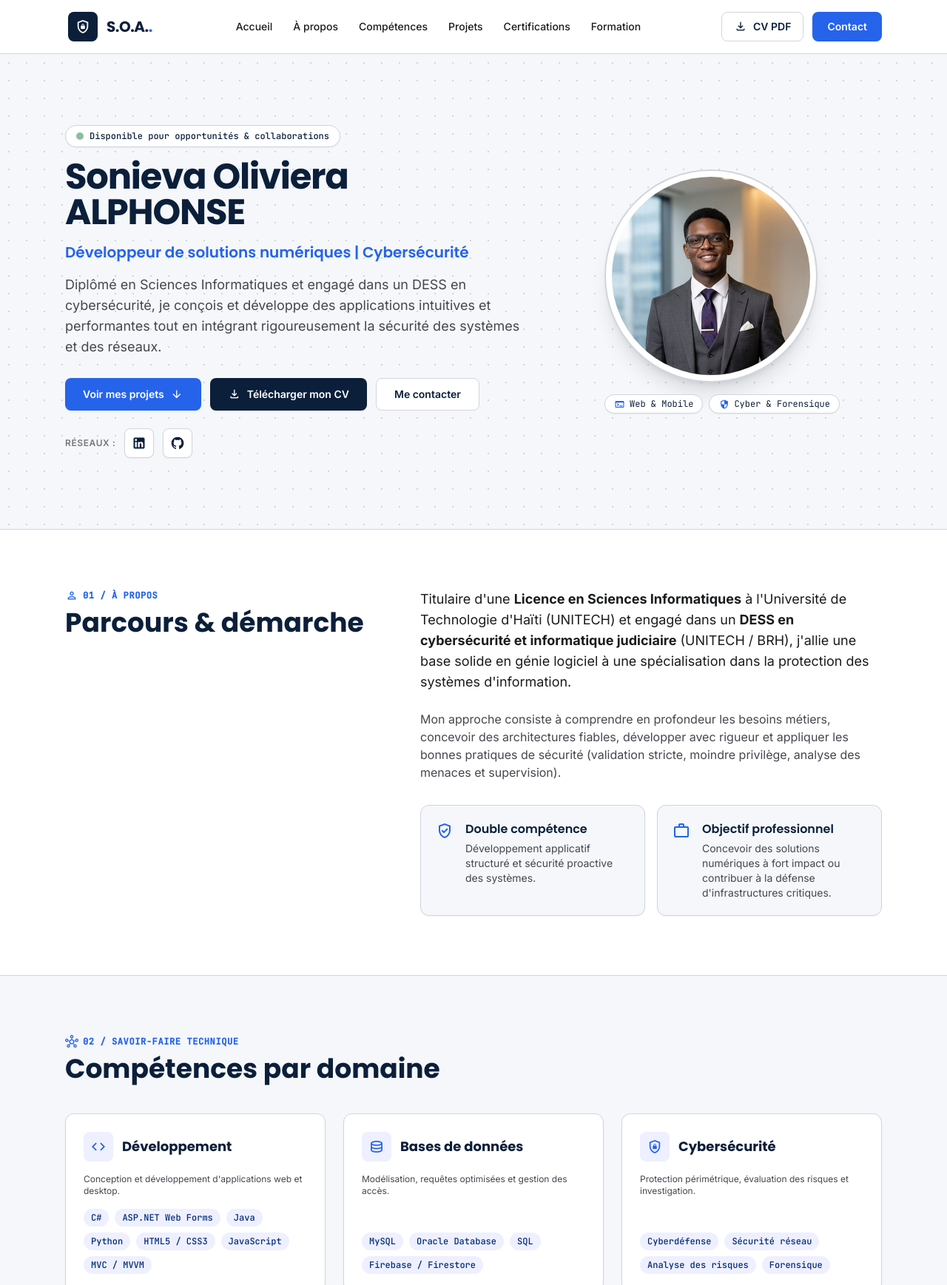
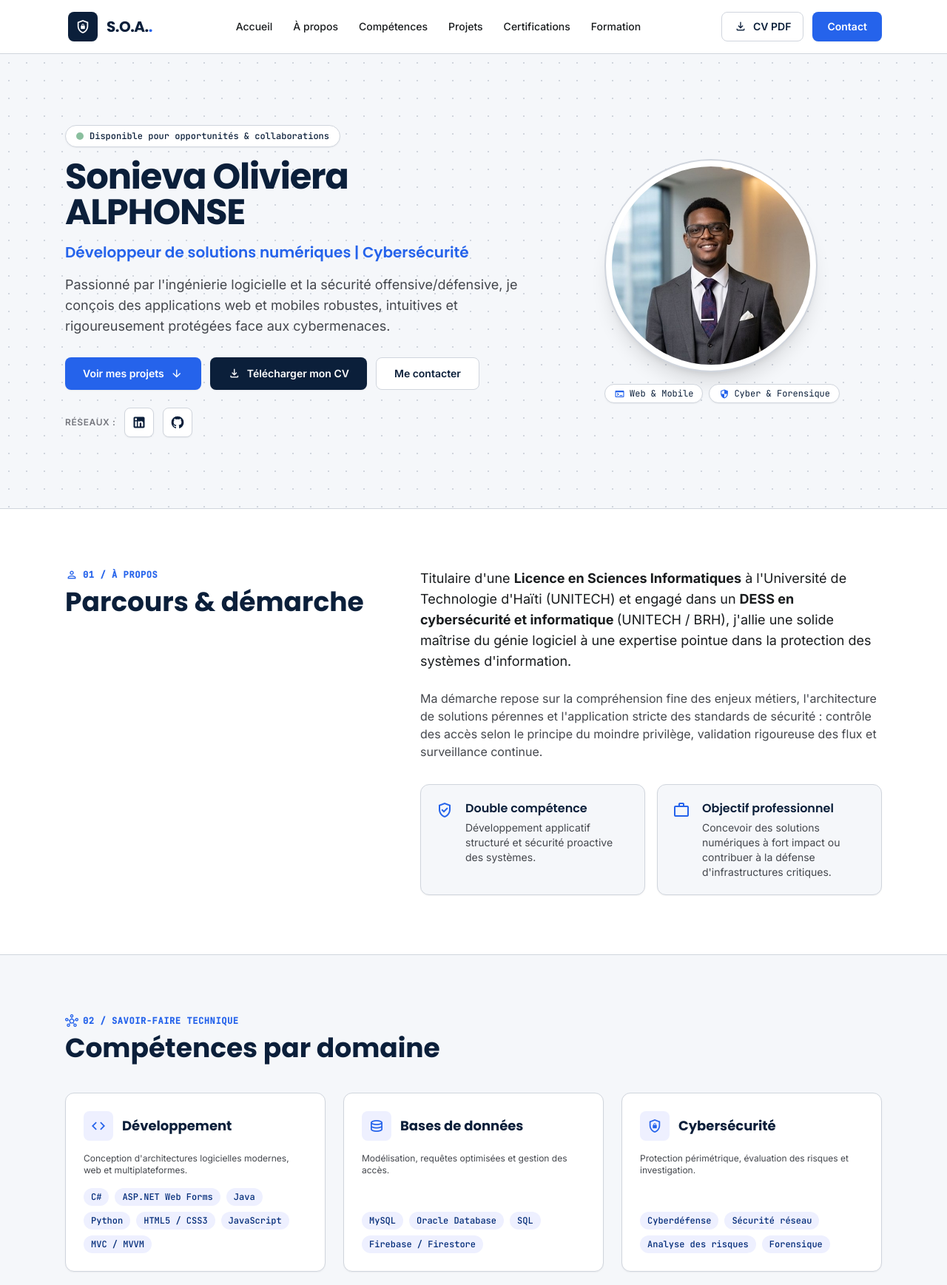
Before and after one commit to Sonieva08/Sonieva08.github.io, a plain HTML site: page index.html in a window 1280 px wide. Shown: the top 1737 px of the page at 74% size. Drawn offline with nearby package versions, Linux system fonts and the light colour scheme.

```diff
--- a/index.html
+++ b/index.html
@@ -192,7 +192,7 @@
             </p>
 
             <p class="font-body text-base sm:text-lg text-light-on-surface-variant max-w-2xl leading-relaxed">
-              Diplômé en Sciences Informatiques et engagé dans un DESS en cybersécurité, je conçois et développe des applications intuitives et performantes tout en intégrant rigoureusement la sécurité des systèmes et des réseaux.
+              Passionné par l'ingénierie logicielle et la sécurité offensive/défensive, je conçois des applications web et mobiles robustes, intuitives et rigoureusement protégées face aux cybermenaces.
             </p>
 
             <!-- 3 Boutons d'action -->
@@ -243,10 +243,10 @@
 
           <div class="lg:col-span-7 flex flex-col gap-6">
             <p class="font-body text-base sm:text-lg text-light-on-surface leading-relaxed">
-              Titulaire d'une <strong>Licence en Sciences Informatiques</strong> à l'Université de Technologie d'Haïti (UNITECH) et engagé dans un <strong>DESS en cybersécurité et informatique judiciaire</strong> (UNITECH / BRH), j'allie une base solide en génie logiciel à une spécialisation dans la protection des systèmes d'information.
+              Titulaire d'une <strong>Licence en Sciences Informatiques</strong> à l'Université de Technologie d'Haïti (UNITECH) et engagé dans un <strong>DESS en cybersécurité et informatique </strong> (UNITECH / BRH), j'allie une solide maîtrise du génie logiciel à une expertise pointue dans la protection des systèmes d'information.
             </p>
             <p class="font-body text-sm sm:text-base text-light-on-surface-variant leading-relaxed">
-              Mon approche consiste à comprendre en profondeur les besoins métiers, concevoir des architectures fiables, développer avec rigueur et appliquer les bonnes pratiques de sécurité (validation stricte, moindre privilège, analyse des menaces et supervision).
+              Ma démarche repose sur la compréhension fine des enjeux métiers, l'architecture de solutions pérennes et l'application stricte des standards de sécurité : contrôle des accès selon le principe du moindre privilège, validation rigoureuse des flux et surveillance continue.
             </p>
 
             <div class="grid grid-cols-1 sm:grid-cols-2 gap-4 pt-2">
@@ -292,7 +292,7 @@
               </div>
               <h3 class="font-title font-bold text-lg text-light-on-background">Développement</h3>
             </header>
-            <p class="text-xs text-light-on-surface-variant">Conception et développement d'applications web et desktop.</p>
+            <p class="text-xs text-light-on-surface-variant">Conception d'architectures logicielles modernes, web et multiplateformes.</p>
             <div class="flex flex-wrap gap-2 mt-auto">
               <span class="px-2.5 py-1 rounded-full bg-accent-tint text-on-accent-tint font-mono text-xs font-medium">C#</span>
               <span class="px-2.5 py-1 rounded-full bg-accent-tint text-on-accent-tint font-mono text-xs font-medium">ASP.NET Web Forms</span>
@@ -457,7 +457,7 @@
                 </div>
               </div>
               <p class="font-body text-sm text-light-on-surface-variant flex-1 leading-relaxed">
-                Plateforme numérique collaborative facilitant la gestion, le suivi des cotisations et la transparence au sein des groupes d'épargne solidaire (tontine / sòl) en Haïti. Suivi en temps réel des versements, rappels automatisés et historique clair des opérations.
+                Plateforme numérique collaborative simplifiant l'organisation des cotisations et renforçant la transparence au sein des cercles d'épargne solidaire (tontine / sòl) en Haïti. Pilotage en temps réel des versements, rappels automatisés et traçabilité complète des transactions.
               </p>
               <div class="flex flex-wrap gap-1.5">
                 <span class="px-2 py-0.5 rounded-md bg-light-surface-container-lowest border border-light-outline-variant font-mono text-xs text-light-on-background">Web App</span>
@@ -640,7 +640,7 @@
               Construisons quelque chose ensemble.
             </h2>
             <p class="font-body text-sm sm:text-base text-light-on-surface-variant leading-relaxed">
-              Vous avez un projet, une proposition de collaboration ou une opportunité de stage/emploi ? N'hésitez pas à me transmettre un message ou à m'écrire directement.
+              Vous avez un projet, une proposition de collaboration ou une opportunité professionnelle ? Échangeons dès maintenant via le formulaire ci-contre ou par courriel direct.
             </p>
 
             <div class="flex flex-col gap-3 pt-2">
```
Also changed, not shown: js/data.js (line endings or trailing spaces).
